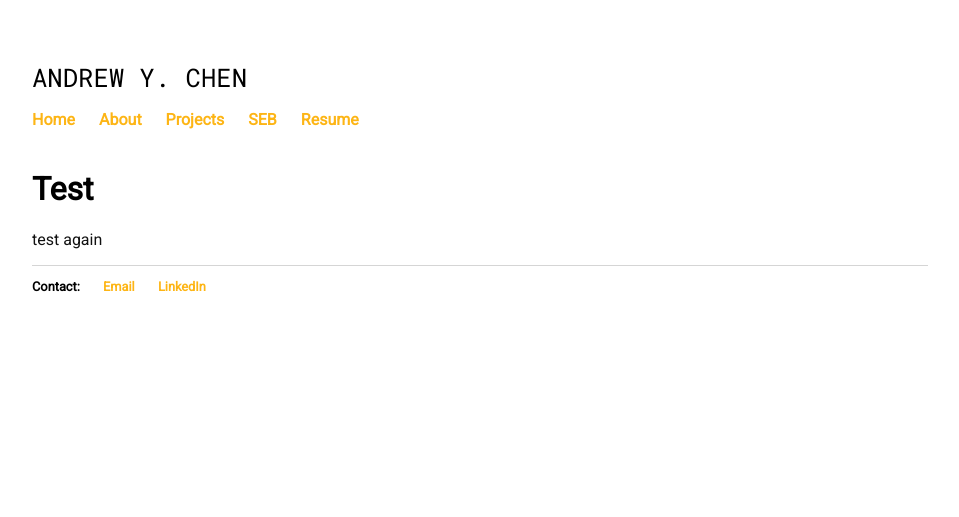
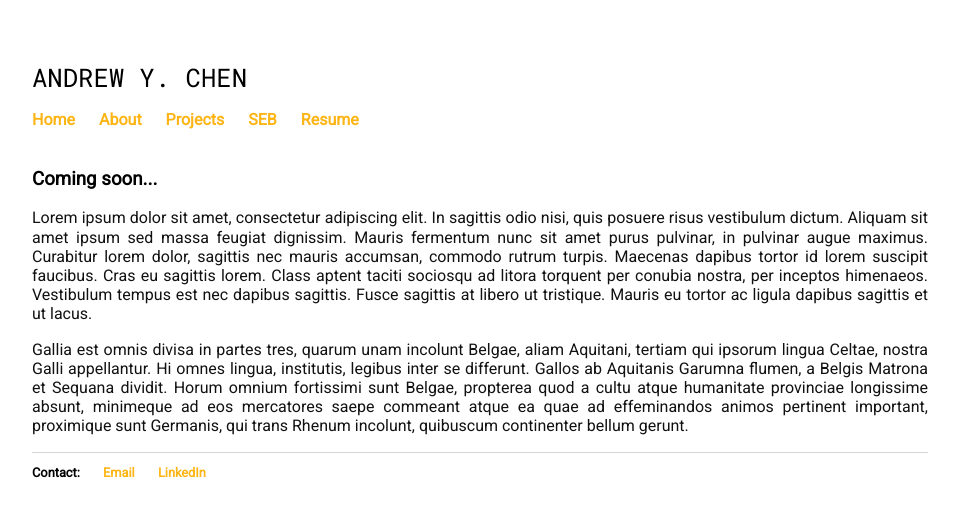
Before and after one commit to carbonheliumnitrogen/carbonheliumnitrogen.github.io, a Jekyll site: the page built from about.html, in a window 1280 px wide. Shown: the top 517 px of the page, without its empty margins (160-1119 px from the left). Built offline with Jekyll 4.4.1, drawn with Linux system fonts in a browser that asks for light colours.

Commit message:
Update about.html

```diff
--- a/about.html
+++ b/about.html
@@ -2,7 +2,8 @@
 layout: default
 title: About Me
 ---
-<div class="blurb">
-	<h1>Test</h1>
-	<p>test again</p>
-</div><!-- /.blurb -->
+<div>
+	<h3> Coming soon... </h3>
+	<p> Lorem ipsum dolor sit amet, consectetur adipiscing elit. In sagittis odio nisi, quis posuere risus vestibulum dictum. Aliquam sit amet ipsum sed massa feugiat dignissim. Mauris fermentum nunc sit amet purus pulvinar, in pulvinar augue maximus. Curabitur lorem dolor, sagittis nec mauris accumsan, commodo rutrum turpis. Maecenas dapibus tortor id lorem suscipit faucibus. Cras eu sagittis lorem. Class aptent taciti sociosqu ad litora torquent per conubia nostra, per inceptos himenaeos. Vestibulum tempus est nec dapibus sagittis. Fusce sagittis at libero ut tristique. Mauris eu tortor ac ligula dapibus sagittis et ut lacus. </p>
+	<p>  Gallia est omnis divisa in partes tres, quarum unam incolunt Belgae, aliam Aquitani, tertiam qui ipsorum lingua Celtae, nostra Galli appellantur. Hi omnes lingua, institutis, legibus inter se differunt. Gallos ab Aquitanis Garumna flumen, a Belgis Matrona et Sequana dividit. Horum omnium fortissimi sunt Belgae, propterea quod a cultu atque humanitate provinciae longissime absunt, minimeque ad eos mercatores saepe commeant atque ea quae ad effeminandos animos pertinent important, proximique sunt Germanis, qui trans Rhenum incolunt, quibuscum continenter bellum gerunt. </p>
+</div>
```
